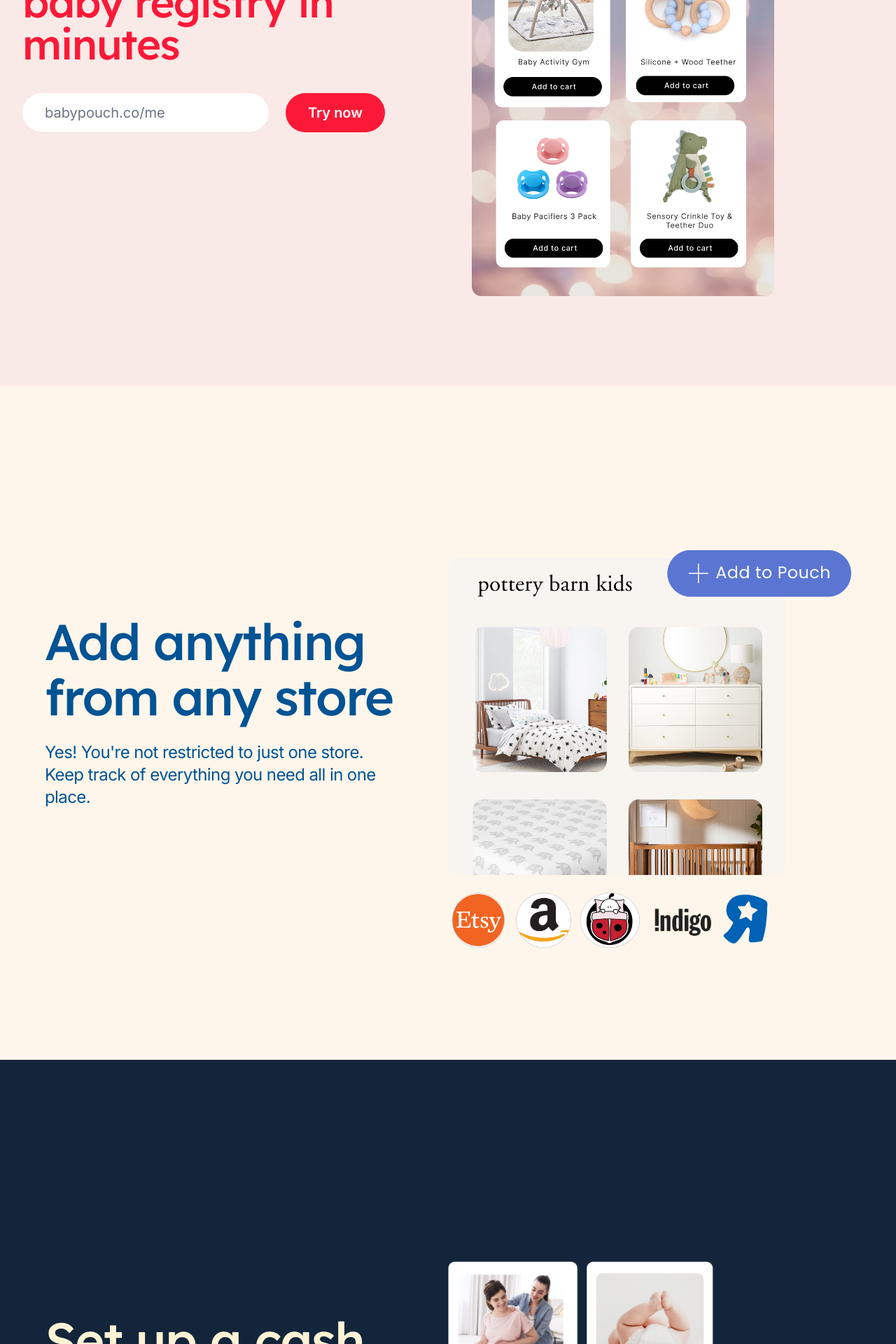
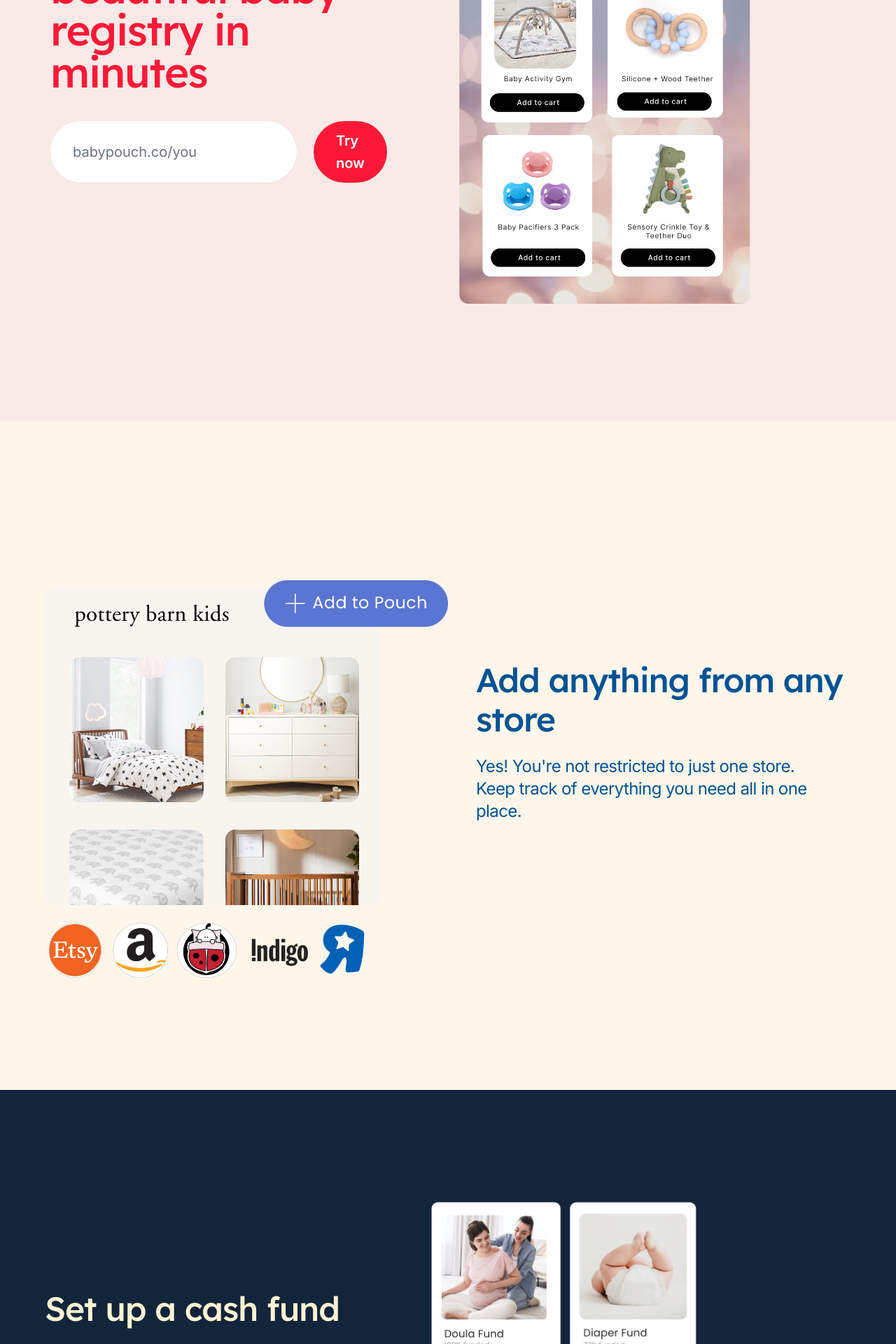
Before and after one commit to littleregistry/hop-land, a Next.js app: page / in a window 1280 px wide. Shown: the part 420-2340 px from the top of the page at 70% size. Built offline with nearby package versions, Linux system fonts and the light colour scheme.

Commit message:
flexing issue

```diff
--- a/src/components/AddToPouch.jsx
+++ b/src/components/AddToPouch.jsx
@@ -24,10 +24,11 @@
 export function AddToPouch() {
   return (
     <div className="bg-[#FEF6EA]">
-    <Container className="relative max-w-7xl lg:pt-2">
-      <div className="mx-auto max-w-7xl px-6 py-10 sm:py-10 lg:flex lg:items-center lg:gap-x-10 lg:px-8 lg:py-40">
+      {/* lg:pt-2 */}
+    <Container className="relative max-w-7xl">
+      <div className="mx-auto max-w-7xl px-6 py-10 sm:py-10 lg:flex lg:items-center lg:gap-x-10 lg:px-8 lg:py-40 flex-wrap md:flex-nowrap flex-row-reverse">
                 <div>
-                  <h1 className="mx-auto max-w-2xl font-display text-5xl font-medium tracking-tight text-[#005394] sm:text-7xl">
+                  <h1 className="mx-auto max-w-2xl font-display text-5xl font-medium tracking-tight text-[#005394] sm:text-5xl">
                     Add anything from any store
                   </h1>
                   <p className="mt-6 max-w-lg text-2xl text-[#005394] tracking-tight">
--- a/src/components/EasyWithPouch.jsx
+++ b/src/components/EasyWithPouch.jsx
@@ -39,9 +39,9 @@
     <div className="bg-[#f9f9f9] py-8">
     <Container className="pt-20 relative max-w-5xl lg:pt-32">
       <h1 className="mx-auto max-w-2xl text-center font-display text-5xl font-medium tracking-tight text-slate-900 sm:text-7xl">
-        We make baby registry building fun, fast & easy
+        We make baby registry building fun & easy
       </h1>
-      <p className="mx-auto max-w-lg text-2xl text-center text-[#005394] tracking-tight">
+      <p className="mx-auto p-5 max-w-lg text-2xl text-center text-[#005394] tracking-tight">
         We get it – things can get really overwhelming. That’s why we create tools to help!
       </p>
       <div className="mx-auto mt-16 grid max-w-2xl grid-cols-1 gap-x-8 gap-y-20 lg:mx-0 lg:max-w-none lg:grid-cols-2">
--- a/src/components/HeroTwo.jsx
+++ b/src/components/HeroTwo.jsx
@@ -5,19 +5,6 @@
 
 import { Button } from '@/components/Button'
 import { Container } from '@/components/Container'
-import logoLaravel from '@/images/logos/laravel.svg'
-import logoMirage from '@/images/logos/mirage.svg'
-import logoStatamic from '@/images/logos/statamic.svg'
-import logoStaticKit from '@/images/logos/statickit.svg'
-import logoTransistor from '@/images/logos/transistor.svg'
-import logoTuple from '@/images/logos/tuple.svg'
-import nunaCard from '@/images/hero-cards/nuna-trvl-stroller.png'
-import collegeCard from '@/images/hero-cards/college-fund.png'
-import mobyCard from '@/images/hero-cards/moby-wrap.png'
-import diaperCard from '@/images/hero-cards/diaper-fund.png'
-import toyCard from '@/images/hero-cards/nursery-toys.png'
-import mainRegistry from '@/images/mainregistry.png'
-import hero from '@/images/hero.png'
 import registryGraphicOne from '@/images/hero-one.png'
 import registryGraphicTwo from '@/images/hero-two.png'
 import registryGraphicThree from '@/images/hero-three.png'
@@ -51,7 +38,7 @@
         };
     }, [index]);
   return (
-    <div className="bg-[#FAEAE7]">
+    <div className="bg-[#FAEAE7] p-10">
     <Container className="relative max-w-7xl">
       <div className="mx-auto max-w-7xl pb-32 lg:flex lg:items-center lg:gap-x-10">
                 <div>
@@ -64,7 +51,7 @@
                     name="email"
                     id="email"
                     className="block px-8 rounded-full border-0 py-1.5 text-gray-900 shadow-sm placeholder:text-gray-400 sm:text-xl sm:leading-6"
-                    placeholder="babypouch.co/me"
+                    placeholder="babypouch.co/you"
                     aria-describedby="email-description"
                     />
                     <Button href="/" className="bg-[#FC1938] hover:bg-[#FC1938] px-8 py-3 text-[#fff] text-xl">Try now</Button>
--- a/src/components/SectionTwo.jsx
+++ b/src/components/SectionTwo.jsx
@@ -22,6 +22,7 @@
   return (
     <div className="bg-[#FAEAE7] py-48">
     <Container className="relative max-w-7xl text-center lg:pt-32">
+
       <div className="hidden lg:block rotate-6 absolute -top-10 md:-left-20">
         <Image src={toyCard} className="" alt="" />
       </div>
@@ -32,7 +33,6 @@
       <div className="hidden lg:block rotate-4 absolute top-96 md:-left-25">
         <Image src={diaperCard} className="" alt="" />
       </div>
-
 
       <div className="hidden lg:block -rotate-6 absolute md:-right-24">
         <Image src={nunaCard} className="" alt="" />
@@ -58,8 +58,8 @@
 
         <Button href="/" className="bg-[#FC1938] hover:bg-[#FC1938] px-8 py-3 text-[#fff] text-xl">Claim your link</Button>
       </div>
-      <div className="mt-36 lg:mt-44">
-      </div>
+      {/* <div className="mt-36 lg:mt-44">
+      </div> */}
     </Container>
     </div>
   )
--- a/src/components/SetupCashFund.jsx
+++ b/src/components/SetupCashFund.jsx
@@ -24,10 +24,11 @@
 export function SetupCashFund() {
   return (
     <div className="bg-[#13253B]">
-    <Container className="relative max-w-7xl lg:pt-32">
+      {/* lg:pt-32 */}
+    <Container className="relative max-w-7xl">
       <div className="mx-auto max-w-7xl px-6 py-24 sm:py-32 lg:flex lg:items-center lg:gap-x-10 lg:px-8 lg:py-40">
                 <div>
-                <h1 className="mx-auto max-w-2xl font-display text-5xl font-medium tracking-tight text-[#FEF2D4] sm:text-7xl">
+                <h1 className="mx-auto max-w-2xl font-display text-5xl font-medium tracking-tight text-[#FEF2D4] sm:text-5xl">
                   Set up a cash fund
                 </h1>
                 <p className="mt-6 max-w-lg text-2xl text-[#FEF2D4] tracking-tight">
--- a/src/components/ShareWishList.jsx
+++ b/src/components/ShareWishList.jsx
@@ -24,10 +24,11 @@
 export function ShareWishList() {
   return (
     <div className="bg-[#FEF6EA]">
-    <Container className="relative max-w-7xl lg:pt-32">
-      <div className="mx-auto max-w-7xl px-6 py-24 sm:py-32 lg:flex lg:items-center lg:gap-x-10 lg:px-8 lg:py-40">
+       {/* lg:pt-32 */}
+    <Container className="relative max-w-7xl">
+      <div className="mx-auto max-w-7xl px-6 py-24 sm:py-32 lg:flex lg:items-center lg:gap-x-10 lg:px-8 lg:py-40 flex flex-wrap md:flex-nowrap flex-row-reverse">
                 <div>
-                <h1 className="mx-auto max-w-2xl font-display text-5xl font-medium tracking-tight text-[#005394] sm:text-7xl">
+                <h1 className="mx-auto max-w-2xl font-display text-6xl font-medium tracking-tight text-[#005394] sm:text-5xl">
                 Share your Wishlist & Receive gifts from friends & family
 
                 </h1>
```
